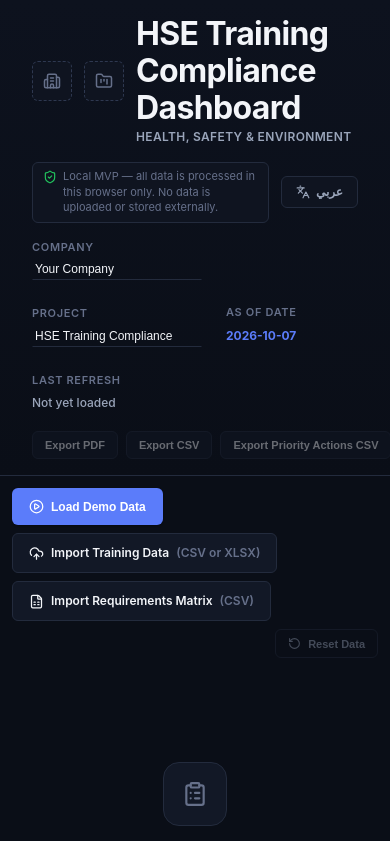
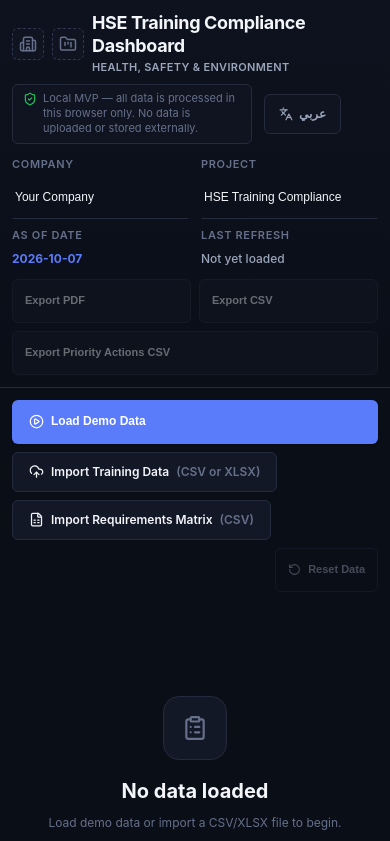
Before and after one commit to hassan97alzaki-hub/hse-training-dashboard, a React (Vite) app: page / in a window 390 px wide. Shown: the top 841 px of the page. Built offline with nearby package versions, Linux system fonts and the light colour scheme.

Commit message:
fix(ui): make dashboard responsive for private trials

```diff
--- a/src/styles/dashboard.css
+++ b/src/styles/dashboard.css
@@ -952,3 +952,170 @@ tbody tr:last-child { border-bottom: none; }
 @media print {
   .app-header, .action-bar, .filters-panel, .pagination-bar { display: none; }
 }
+
+/* ══════════════════════════════════════════════════════════
+   Responsive layout (BL-001)
+
+   Rules this block keeps, at 375, 390, 768, 1024 and 1440 px,
+   in LTR and in RTL:
+   - the page never scrolls horizontally; only a table may scroll
+     inside its own wrapper;
+   - the sticky header never covers the content it sits above;
+   - every control stays touchable (44 px) and its label stays whole.
+   It changes layout only. No compliance rule and no data contract
+   depends on anything here.
+   ══════════════════════════════════════════════════════════ */
+
+/* A flex or grid child defaults to min-width:auto, so a wide table
+   stretches its own section instead of scrolling inside it. */
+.app-shell,
+.main-content,
+.main-content > *,
+.section,
+.chart-wrap,
+.dq-card {
+  min-width: 0;
+}
+.table-wrap {
+  max-width: 100%;
+  min-width: 0;
+  -webkit-overflow-scrolling: touch;
+}
+/* A long code or name must wrap rather than widen the page. */
+.dq-issue,
+.kpi-value,
+.exec-item-value {
+  overflow-wrap: anywhere;
+}
+
+@media (max-width: 1024px) {
+  .header-row { padding: var(--sp-3) var(--sp-4); }
+  .main-content { padding: var(--sp-4); }
+}
+
+/* ── Laptop and below: the header scrolls away ──────────── */
+@media (max-width: 1100px) {
+  /* A sticky header costs a quarter of a 768 px tall laptop screen and
+     covers the content under it. Above this width it stays sticky, where
+     it costs about a seventh of the screen. */
+  .app-header {
+    position: static;
+    backdrop-filter: none;
+  }
+}
+
+/* ── Tablet and below ───────────────────────────────────── */
+@media (max-width: 820px) {
+  /* The header holds the brand, the controls, two editable fields and
+     three export buttons; stacked on a narrow screen it reached 58 % of
+     the viewport and hid the content under it. Below this width it
+     scrolls away with the page instead of sticking. */
+  .app-header {
+    position: static;
+    backdrop-filter: none;
+  }
+  .header-row {
+    gap: var(--sp-2);
+    padding: var(--sp-3);
+  }
+  .header-row.header-row-secondary { padding-bottom: var(--sp-3); }
+  .header-brand { gap: var(--sp-2); }
+  .header-meta-fields {
+    flex-wrap: wrap;
+    gap: var(--sp-2) var(--sp-3);
+    width: 100%;
+  }
+  .header-field { min-width: 0; flex: 1 1 140px; }
+  .header-field input { width: 100%; min-width: 0; }
+  .header-export-group {
+    flex-wrap: wrap;
+    width: 100%;
+  }
+  .header-export-group .btn { flex: 1 1 auto; }
+  .action-bar { flex-wrap: wrap; }
+
+  /* A tablet is a touch device: no control smaller than 40 px. */
+  .btn,
+  .btn-sm,
+  .filters-toggle,
+  .page-btn,
+  .lang-toggle,
+  .filter-select,
+  .filter-input,
+  input[type='text'],
+  select,
+  summary {
+    min-height: 40px;
+  }
+}
+
+/* Any touch device, whatever its width: 44 px. */
+@media (pointer: coarse) {
+  .btn,
+  .btn-sm,
+  .filters-toggle,
+  .page-btn,
+  .lang-toggle,
+  .filter-select,
+  .filter-input,
+  input[type='text'],
+  select,
+  summary {
+    min-height: 44px;
+  }
+}
+
+/* ── Phone ──────────────────────────────────────────────── */
+@media (max-width: 560px) {
+  .header-title { font-size: 18px; line-height: 1.25; }
+  .header-subtitle { font-size: 11px; }
+  .logo-slot { width: 32px; height: 32px; }
+  .main-content { padding: var(--sp-3); }
+  .section { padding: var(--sp-3); }
+
+  /* Touch targets: 44 px minimum, label never clipped. */
+  .btn,
+  .btn-sm,
+  .filters-toggle,
+  .page-btn,
+  .filter-select,
+  .filter-input,
+  input[type='text'],
+  select,
+  summary {
+    min-height: 44px;
+  }
+  .filters-toggle,
+  .page-btn {
+    padding-inline: 14px;
+  }
+  .btn {
+    white-space: normal;
+    text-align: center;
+    line-height: 1.2;
+  }
+  .header-export-group .btn { flex: 1 1 45%; }
+  .import-actions .btn,
+  .action-bar .btn { flex: 1 1 100%; }
+
+  /* Filters stack: one control per row, full width, nothing clipped. */
+  .filters-grid { grid-template-columns: 1fr; }
+  .filter-select,
+  .filter-input { width: 100%; min-width: 0; }
+
+  /* A table keeps its own horizontal scroll; the page keeps none. */
+  .table-wrap { max-height: 60vh; }
+  table { min-width: 560px; }
+}
+
+/* ── Reduced motion ─────────────────────────────────────── */
+@media (prefers-reduced-motion: reduce) {
+  *,
+  *::before,
+  *::after {
+    animation-duration: 0.001ms !important;
+    animation-iteration-count: 1 !important;
+    transition-duration: 0.001ms !important;
+    scroll-behavior: auto !important;
+  }
+}
```
Also changed, not shown: 1 other file (tests, documents, lock files or other folders).
